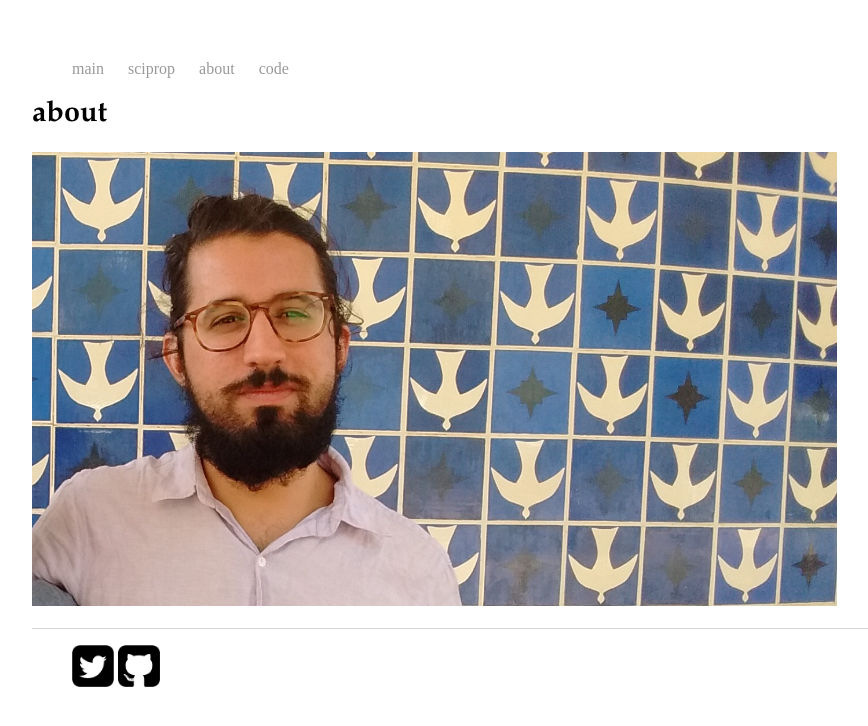
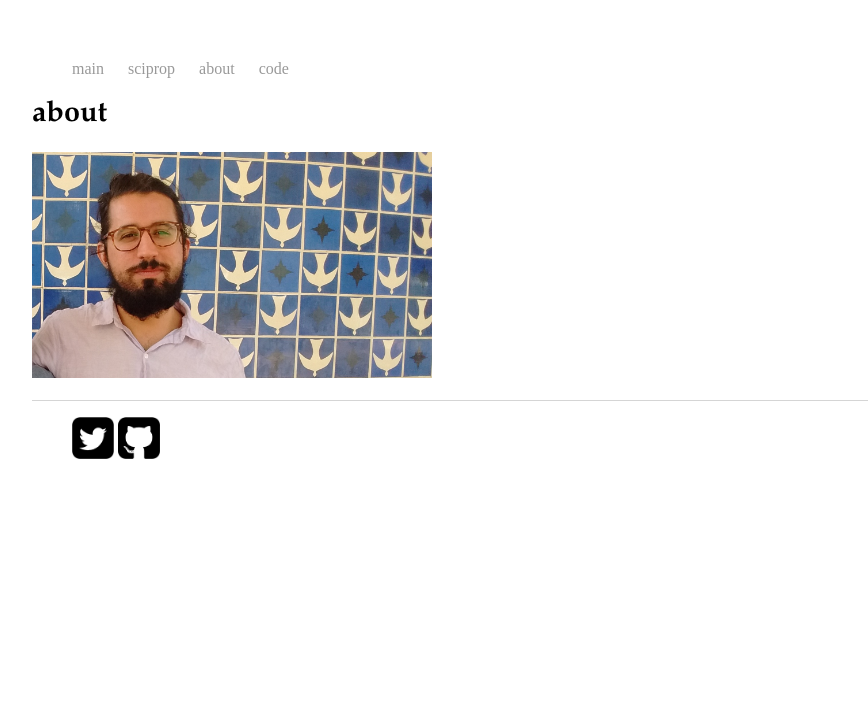
Before and after one commit to caesoma/caesoma.github.io, a Jekyll site: the page built from about/index.html, in a window 1280 px wide. Shown: the top 726 px of the page, without its empty margins (160-1028 px from the left). Built offline with Jekyll 4.4.1, drawn with Linux system fonts in a browser that asks for light colours.

Commit message:
update layout

```diff
--- a/about/index.html
+++ b/about/index.html
@@ -5,5 +5,5 @@
 <h1>{{ page.title }}</h1>
 
 <p>
-    <img src="/images/me.jpeg" alt="foto" style="width:805px;height:454px;border:0;">
+    <img src="/images/me.jpeg" alt="foto" style="width:400px;height:226px;border:0;">
 </p>
```
